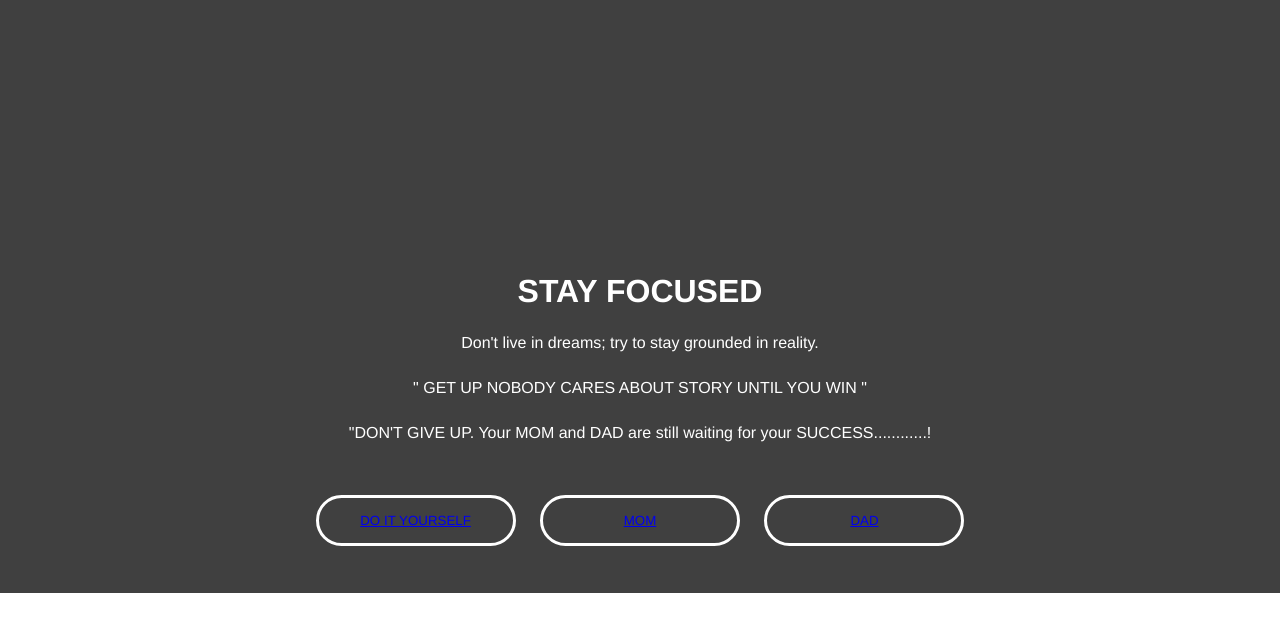
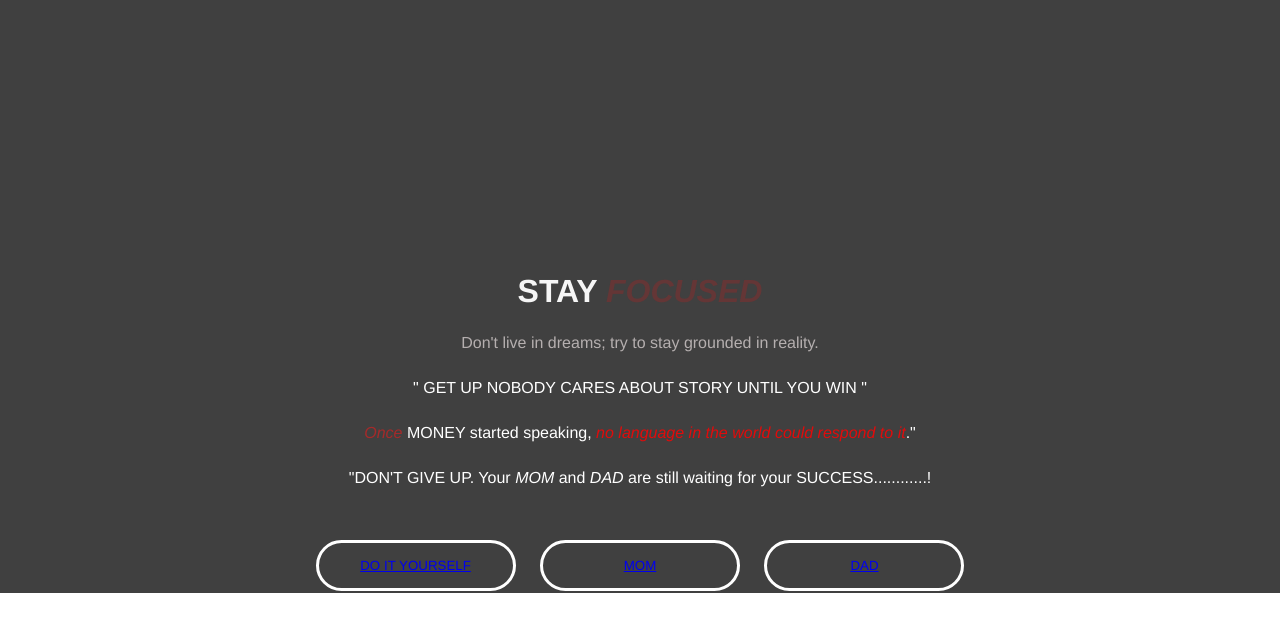
Before and after one commit to ChandraPerusomula/STAY-FOCUSED, a plain HTML site: page index.html in a window 1280 px wide. Shown: the part 207-828 px from the top of the page. Before the commit the page ends 800 px from the top, so only its background shows below. Drawn offline with Linux system fonts and the light colour scheme.

Commit message:
Add files via upload

```diff
--- a/index.html
+++ b/index.html
@@ -20,16 +20,18 @@
             <ul><li><a href="index.html">Home</a></li>
                 <li><a href="GYM.mp4">plan-a</a></li>
                 <li><a  href="PM.mp4"  >plan-b</a></li>
+                <li><a href="fs.jpg"></a></li>
                 <li><a href="fs.jpg">images</a></li>
                 <li><a  href="pulling up.mp4"  >pulling up </a></li>
                 <li><a  href="its just.mp4"  >it's just</a></li>
             </ul>
         </div>
         <div class="content">
-            <h1>STAY FOCUSED</h1>
-            <p>Don't live in dreams; try to stay grounded in reality.</p>
+            <h1 style=" color: rgb(246, 246, 246);">STAY  <i style="color: rgb(100, 54, 54);">FOCUSED</i></h1>
+            <p style="color: rgb(181, 175, 175);">Don't live in dreams; try to stay grounded in reality.</p>
             <P>" GET UP NOBODY CARES ABOUT STORY UNTIL YOU WIN "</P>
-            <p>"DON'T GIVE UP. Your MOM and DAD are still waiting for your SUCCESS............!</p>
+            <p><i style="color: brown;">Once</i> MONEY started speaking, <i style="color: rgb(225, 11, 11);">no language in the world could respond to it</i>."</p>
+            <p>"DON'T GIVE UP. Your <i>MOM</i> and <i>DAD</i> are still waiting for your SUCCESS............!</p>
                 <div>
                     <button type="button" style="  text-decoration: aliceblue;"><a href="r.mp4"> DO IT YOURSELF</a></button>
                     <button type="button" style="  text-decoration: aliceblue;"><a href="mom.mp4"> MOM</a></button>
```
